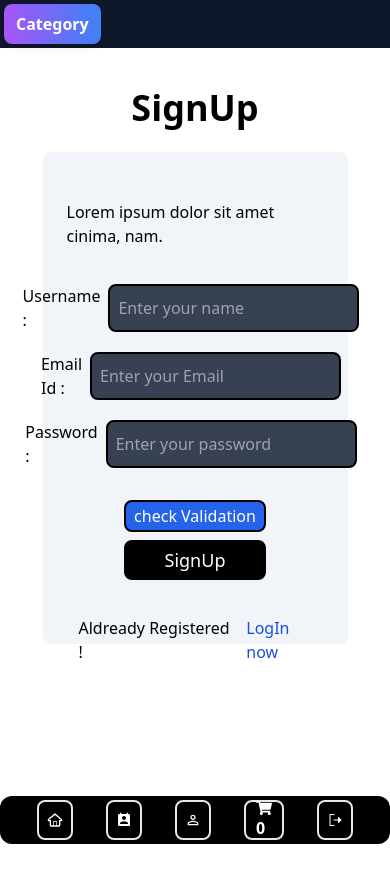
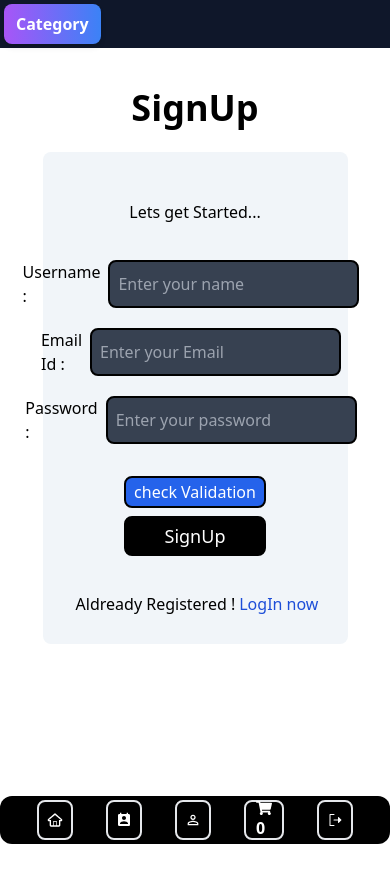
Before and after one commit to Pratik4230/ECommerceReact, a React (Vite) app: page /login in a window 390 px wide. Both pictures are taken after a click on the element "SignUp now". Shown: the top 882 px of the page. Built offline with nearby package versions, Linux system fonts and the light colour scheme.

Commit message:
log in better for mobile responsive

```diff
--- a/src/components/LogIn.jsx
+++ b/src/components/LogIn.jsx
@@ -30,23 +30,23 @@ const password = useRef(null);
       <h1 className='text-4xl font-semibold my-7 mb-6'> {isLogIn ? "LogIn" : "SignUp" } </h1>
 
       <main className=' w-10/12 h-[60%] md:w-1/2  bg-slate-100 rounded-lg p-6 '>
-<p className='my-6 mb-9 flex justify-center' >Lorem ipsum dolor sit amet cinima, nam.</p>
+<p className='my-6 mb-9 flex justify-center' >Lets get  Started...</p>
 
 <form onSubmit={(e) => e.preventDefault()}>
 <section className='my-5 flex justify-center' >
-    <label className='font-medium'>Username : </label>
+    <label className=' sm:font-medium'>Username : </label>
     <input  className='border-2 mx-2 bg-gray-700 text-white  border-black rounded-lg px-2 ' type="text" placeholder="Enter your name" />
      </section>
 
      {
         !isLogIn ? <section className='my-5 flex justify-center ' >
-        <label className='font-medium'> Email Id : </label>
+        <label className='sm:font-medium'> Email Id : </label>
         <input ref={email} className='border-2 mx-2  bg-gray-700 text-white  border-black rounded-lg px-2 ' type="email" placeholder="Enter your Email"/>
          </section> : null
      }
 
      <section className='mb-5 flex justify-center'>
-    <label className='font-medium'>Password : </label>
+    <label className='sm:font-medium'>Password : </label>
     <input ref={password} className='border-2 mx-2 bg-gray-700 text-white border-black rounded-lg px-2' type="password" placeholder="Enter your password"/>
      </section>
 
@@ -61,7 +61,7 @@ const password = useRef(null);
 
      </section>
      </form>
-     <p className='my-2 flex justify-center '> <span className='mx-3'> {isLogIn ? "Not Registered ?" : "Aldready Registered !" } </span> <span onClick={ () => setIsLogIn(!isLogIn)} className='text-blue-700 cursor-pointer' > {isLogIn ? "SignUp now" :  "LogIn now"} </span> </p>
+     <p className='my-2 flex justify-center '> <span className='mx-1 md:mx-3'> {isLogIn ? "Not Registered ?" : "Aldready Registered !" } </span> <span onClick={ () => setIsLogIn(!isLogIn)} className='text-blue-700 cursor-pointer' > {isLogIn ? "SignUp now" :  "LogIn now"} </span> </p>
 
       </main>
 
```
